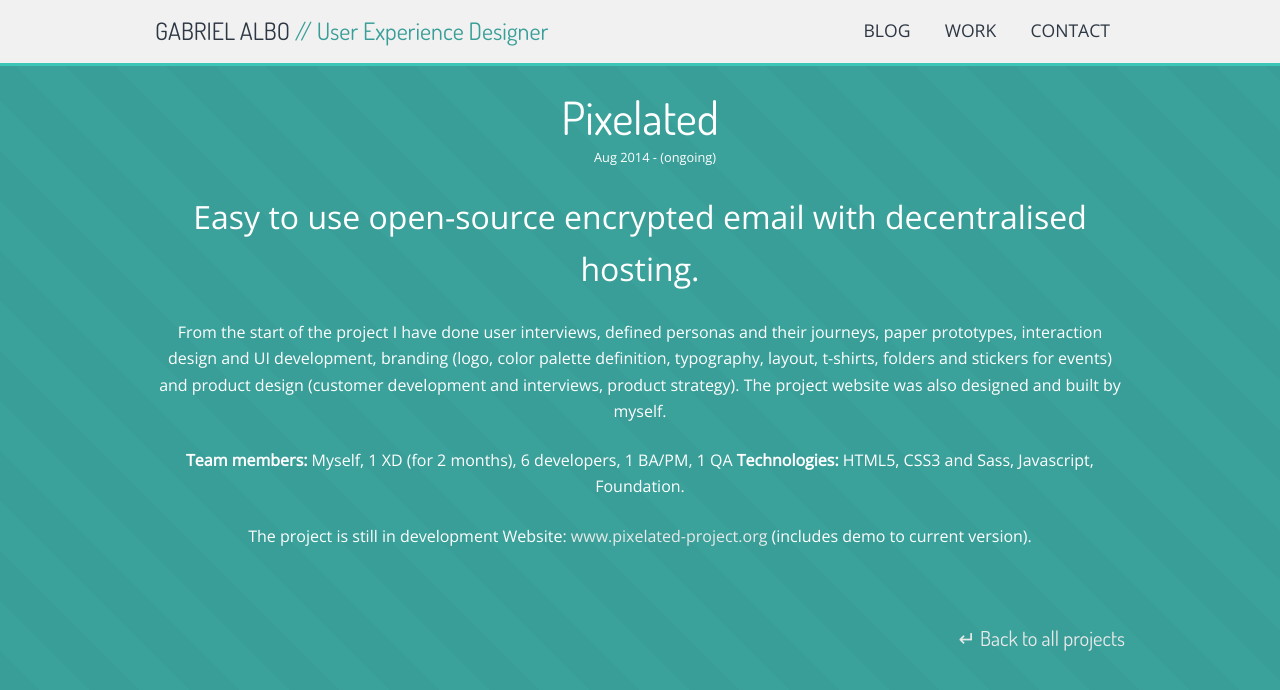
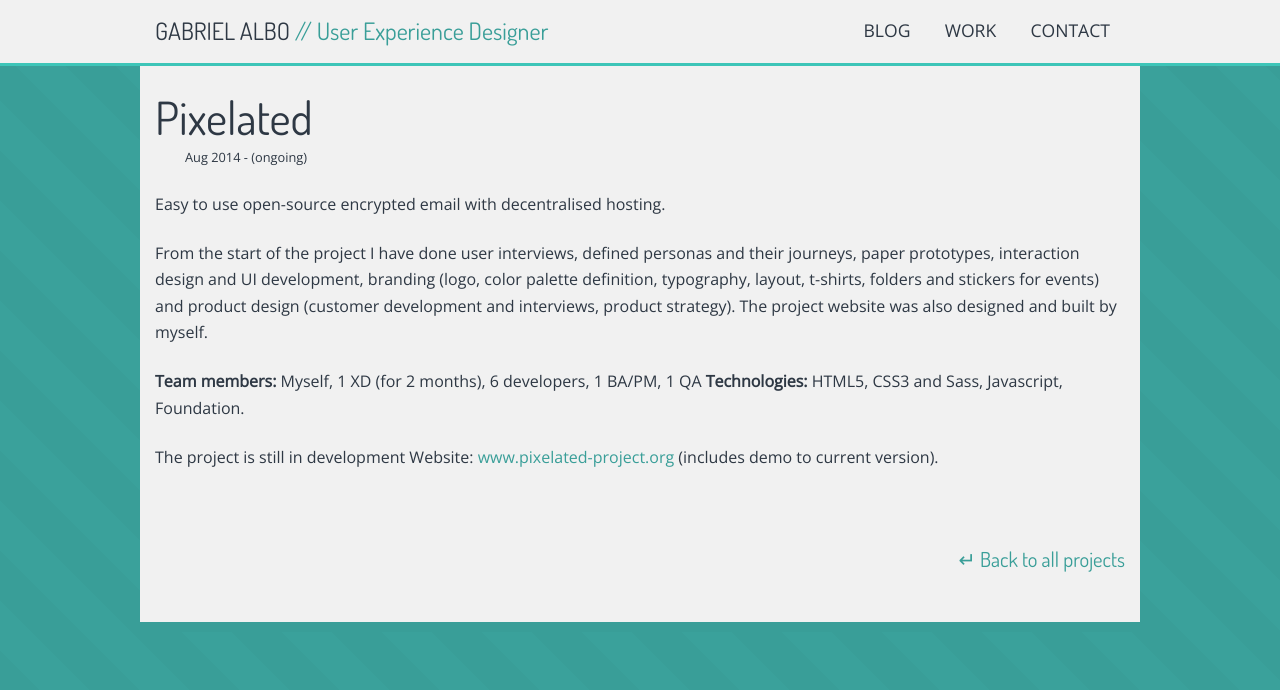
Before and after one commit to albogabriel/gabrielalbo.com, a Jekyll site: the page built from _posts/2015-11-15-pixelated.markdown, in a window 1280 px wide. Shown: the top 690 px of the page. Built offline with Jekyll 4.4.1, drawn with Linux system fonts in a browser that asks for light colours; Markdown is read by kramdown in place of the engine named in the settings.

Commit message:
Fixing the page container style for every page except the about pages

```diff
--- a/_layouts/default.html
+++ b/_layouts/default.html
@@ -26,7 +26,10 @@
        <header>
             <div class="row">
                 <div class="large-6 medium-6 small-6 columns">
-                    <h1 class="logo"><a href="{{ site.baseurl }}/" target="_self">GABRIEL ALBO</a><span class=""> // User Experience Designer</span></h1>
+                    <h1 class="logo">
+                        <a href="{{ site.baseurl }}/" target="_self">GABRIEL ALBO<span class="job-title"> // User Experience Designer</span>
+                        </a>
+                    </h1>
                 </div>
                 <div class="large-6 medium-6 small-6 columns">
                     <ul class="menu">
--- a/about/index.html
+++ b/about/index.html
@@ -4,7 +4,7 @@
 ---
 
 <div class="row">
-	<div class="page-container">
+	<div class="about-page-container">
 			<div class="avatar">
 				<img src="{{ site.baseurl }}/assets/images/avatar-polygon-round.svg" alt="">
 			</div><br>
--- a/css/screen.scss
+++ b/css/screen.scss
@@ -47,7 +47,7 @@
     line-height: 1.286em;
     font-size: 2.857em;
     margin: 0 0 23px 0;
-    }
+  }
 
 h2 {
     font-family: 'Dosis', sans-serif;
@@ -251,6 +251,10 @@
 
     span {
       color: $darker-green;
+
+      &:hover {
+        color: lighten($darker-green, 2);
+      }
     }
   }
 }
@@ -303,6 +307,12 @@
 }
 
 .page-container {
+  background-color: #f1f1f1;
+  padding: 22px;
+  border-bottom: 10px solid #399e98;
+}
+
+.about-page-container {
   padding: 22px;
   text-align: center;
   color: white;
--- a/index.html
+++ b/index.html
@@ -4,7 +4,7 @@
 ---
 
 <div class="row">
-	<div class="page-container">
+	<div class="about-page-container">
 			<div class="avatar">
 				<img src="{{ site.baseurl }}/assets/images/avatar-polygon-round.svg" alt="">
 			</div><br>
```
